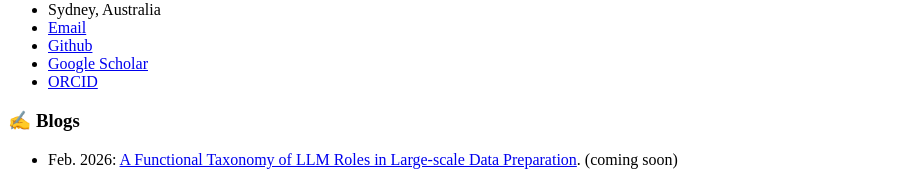
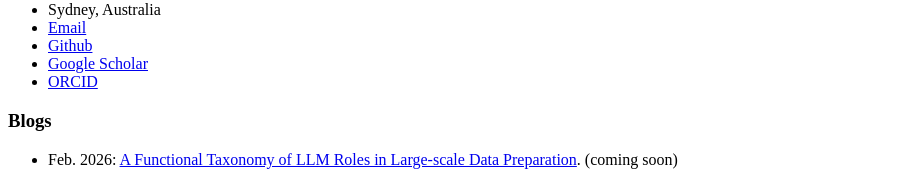
Before and after one commit to jianwei-cse/jianwei-cse.github.io, a Jekyll site: the page built from _pages/includes/blogs.md, in a window 1280 px wide. Shown: the part 1578-1760 px from the top of the page, without its empty margins (0-917 px from the left). Built offline with Jekyll 4.4.1, drawn with Linux system fonts in a browser that asks for light colours; our own code applies the rules of GitHub Pages for plain Markdown files; a script bundle is joined from its source files by our own code.

```diff
--- a/_pages/includes/blogs.md
+++ b/_pages/includes/blogs.md
@@ -1,2 +1,2 @@
-# ✍️ Blogs
+# Blogs
 * Feb. 2026: [A Functional Taxonomy of LLM Roles in Large-scale Data Preparation](./_pages/includes/blog_files/Blog_1__LLM_for_data_preparation.pdf). (coming soon)
```
